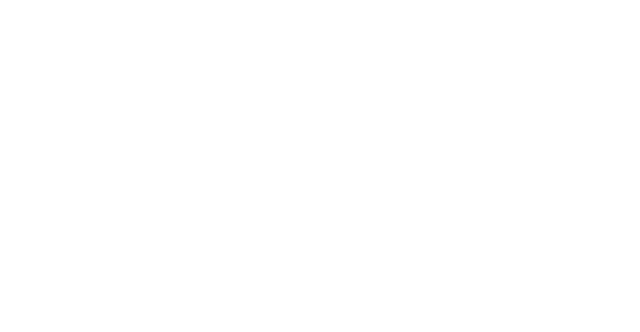
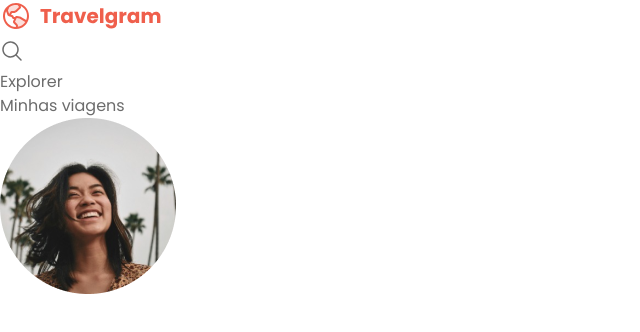
Before and after one commit to Gbredo/FullStack-02, a plain HTML site: page index.html in a window 1280 px wide. Shown: the whole page, without its empty margins (0-640 px from the left). Drawn offline with Linux system fonts and the light colour scheme.

Commit message:
criando o nav

```diff
--- a/index.html
+++ b/index.html
@@ -11,9 +11,30 @@
 
     <link
       href="https://fonts.googleapis.com/css2?family=Poppins:wght@400;700&display=swap"
-      rel="stylesheet" />
+      rel="stylesheet"
+    />
   </head>
   <body>
+    <nav>
+      <a href="#" id="logo">
+        <img src="assets/icons/Logo.svg" alt="Logomarca" />
+      </a>
 
+      <ul id="primary-menu">
+        <li>
+          <a href="#">
+            <img src="assets/icons/MagnifyingGlass.svg" alt="ícone de lupa" />
+          </a>
+        </li>
+        <li><a href="#"></a>Explorer</li>
+        <li><a href="#"></a>Minhas viagens</li>
+        <li>
+          <a href="#">
+            <img src="assets/Profile pic.png" alt="Imagem de Isabela Torres" />
+          </a>
+        </li>
+      </ul>
+    </nav>
+    <header></header>
   </body>
 </html>
```
Also changed, not shown: assets/Image 01.png (deleted), assets/Image 02.png (deleted), assets/Image 03.png (deleted), assets/Image 04.png (deleted), assets/Image 05.png (deleted), assets/Image 06.png (deleted), assets/Image 07.png (deleted), assets/Image 08.png (deleted), assets/Image 09.png (deleted), assets/Image 10.png (deleted), assets/Image 11.png (deleted), assets/Profile pic.png (added), assets/icons/AirplaneTilt.svg (renamed from assets/AirplaneTilt.svg), assets/icons/Image.svg (renamed from assets/Image.svg), 3 more files, 13 other files.
